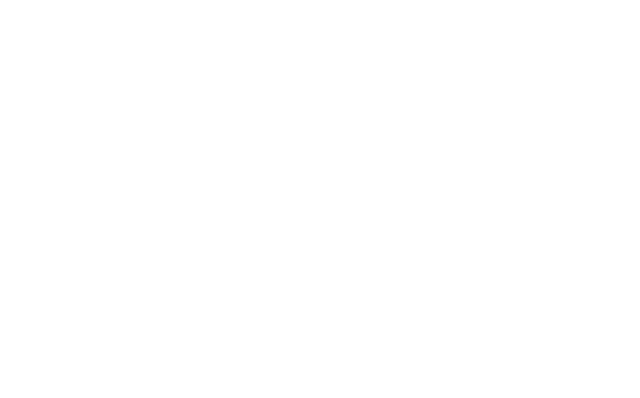
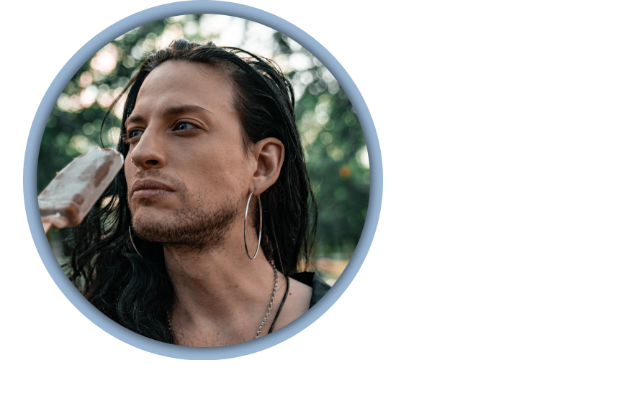
Before and after one commit to CatBackmanCasino/digitialresume, a plain HTML site: page index.html in a window 1280 px wide. Shown: the whole page, without its empty margins (0-640 px from the left). Drawn offline with nearby package versions, Linux system fonts and the light colour scheme.

Commit message:
add logo image

```diff
--- a/assets/css/style.css
+++ b/assets/css/style.css
@@ -0,0 +1,16 @@
+@import url('https://fonts.googleapis.com/css2?family=Exo+2:ital,wght@0,100;0,200;0,300;0,400;0,500;0,600;0,700;0,800;0,900;1,100;1,200;1,300;1,400;1,500;1,600;1,700;1,800;1,900&family=Roboto:ital,wght@0,100;0,300;0,400;0,500;0,700;0,900;1,100;1,300;1,400;1,500;1,700;1,900&display=swap');
+
+header {
+    margin: 0;
+}
+
+.logo {
+    background: url("../images/cv_pic.png");
+    background-position: center;
+    background-repeat: no-repeat;
+    background-size: contain;
+    min-height: 360px;
+    transition: all .5s ease-in-out;
+    -moz-transition: all .5s ease-in-out;
+    -webkit-transition: all .5s ease-in-out;
+}
--- a/index.html
+++ b/index.html
@@ -1,15 +1,40 @@
 <!DOCTYPE html>
 <html lang="en">
+
 <head>
     <meta charset="UTF-8">
     <meta http-equiv="X-UA-Compatible" content="IE=edge">
     <meta name="viewport" content="width=device-width, initial-scale=1.0">
-    <link rel="stylesheet" href="https://cdn.jsdelivr.net/npm/bootstrap@4.6.2/dist/css/bootstrap.min.css" integrity="sha384-xOolHFLEh07PJGoPkLv1IbcEPTNtaed2xpHsD9ESMhqIYd0nLMwNLD69Npy4HI+N" crossorigin="anonymous">
+    <link rel="stylesheet" href="https://cdn.jsdelivr.net/npm/bootstrap@4.6.2/dist/css/bootstrap.min.css"
+        integrity="sha384-xOolHFLEh07PJGoPkLv1IbcEPTNtaed2xpHsD9ESMhqIYd0nLMwNLD69Npy4HI+N" crossorigin="anonymous">
     <link rel="stylesheet" href="path/to/font-awesome/css/font-awesome.min.css">
+    <link rel="stylesheet" href="/assets/css/style.css">
 
     <title>Eric Bäckman - Digital CV/Portfolio</title>
 </head>
+
 <body>
 
+    <header>
+        <div class="row">
+            <a href="index.html" class="col-md-4 logo">
+
+            </a>
+            <div class="col-md-8">
+
+            </div>
+            <div>
+
+            </div>
+        </div>
+    </header>
+    <section>
+
+    </section>
+    <footer>
+
+    </footer>
+
 </body>
+
 </html>
```
Also changed, not shown: assets/images/cv_pic.png (added).
